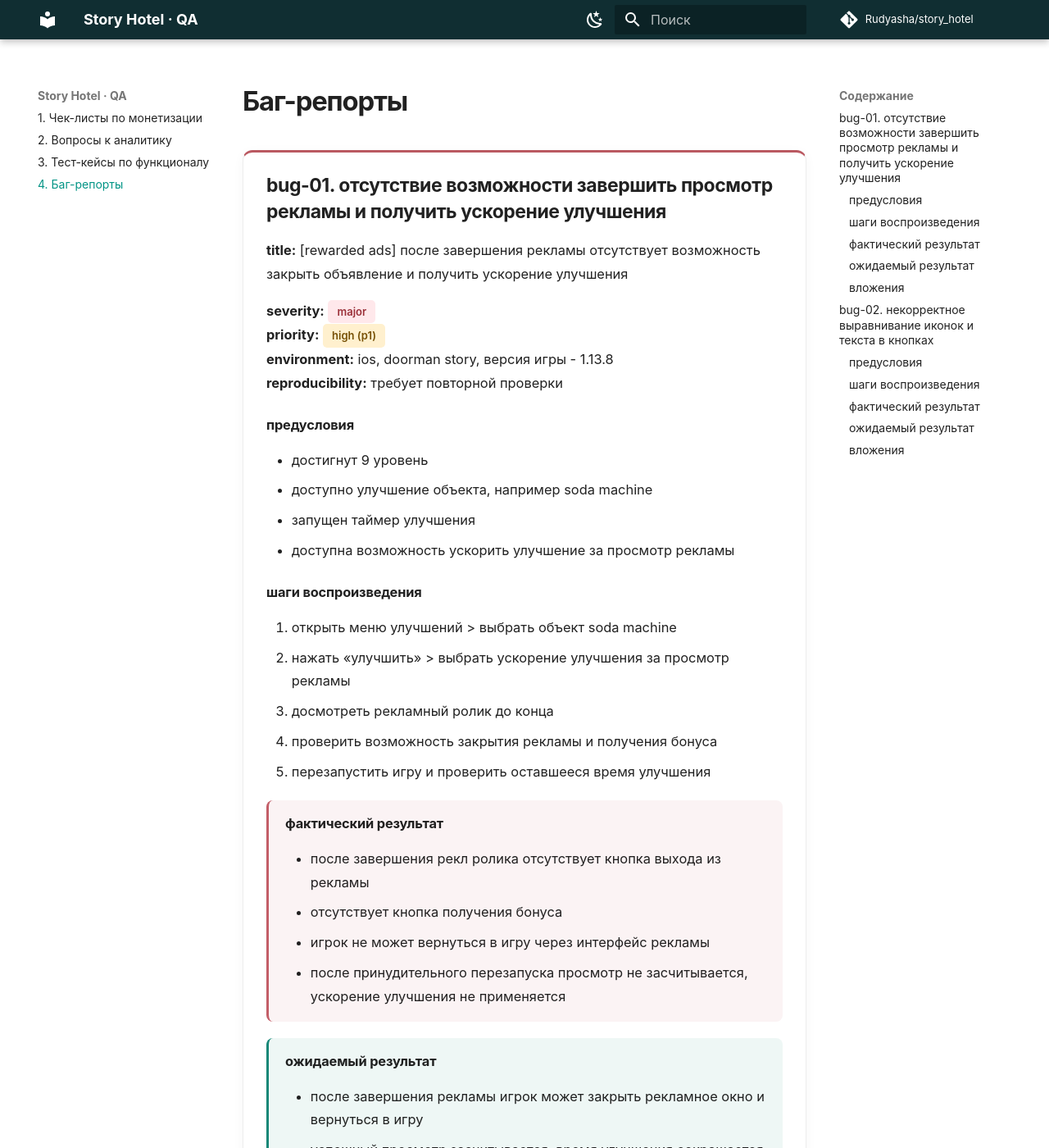
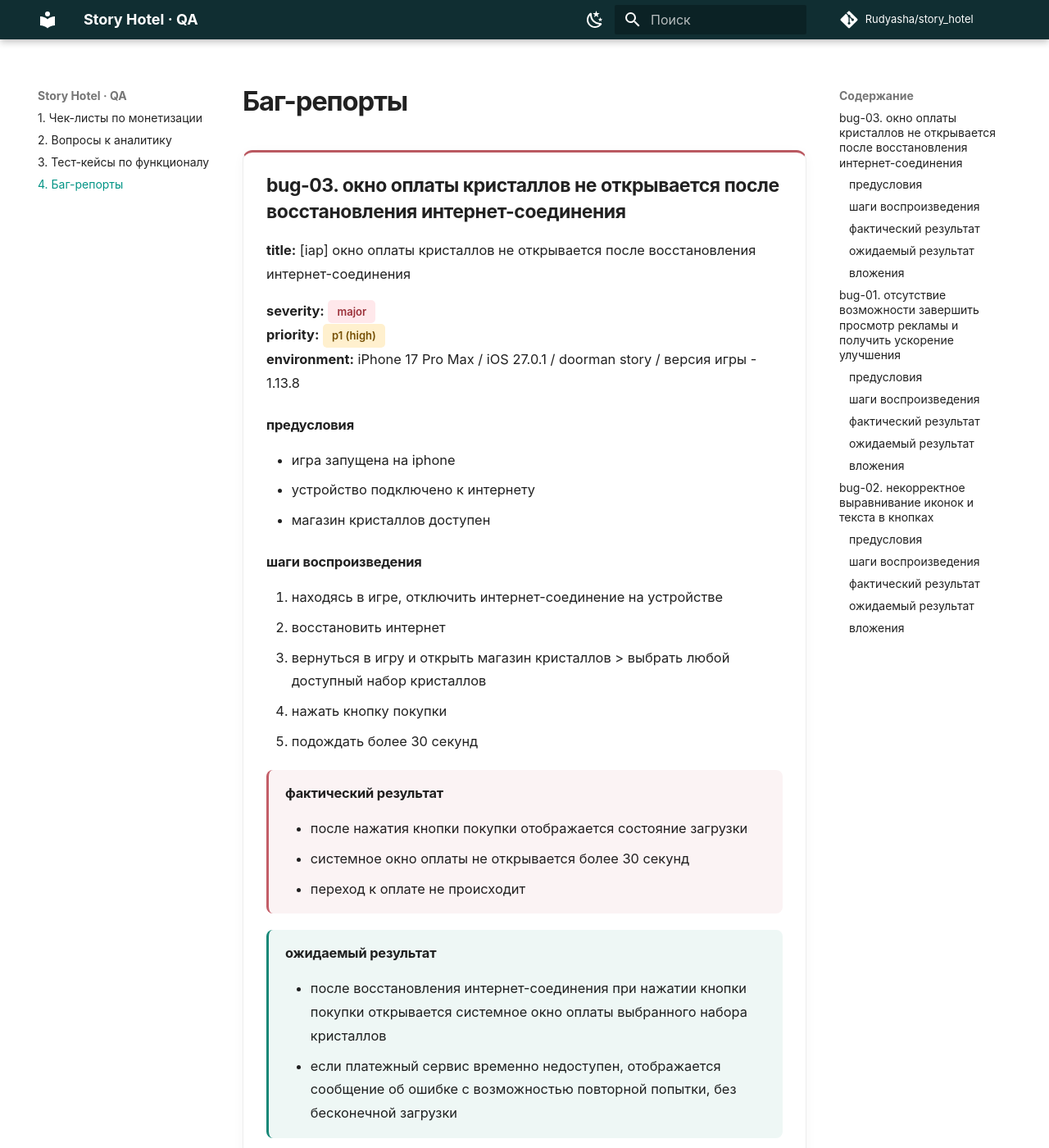
Before and after one commit to Rudyasha/story_hotel, an MkDocs documentation site: the page built from docs/bug-reports.md, in a window 1280 px wide and 1400 px high. Shown: the whole window at 82% size. Built offline with MkDocs 1.6.1 and Material for MkDocs 9.7.7, drawn with Linux system fonts in a browser that asks for light colours; comment, search, counter and statistics services are not loaded; some of the changed text lies outside the part shown.

Commit message:
docs: add IAP bug first and update test environments

```diff
--- a/docs/bug-reports.md
+++ b/docs/bug-reports.md
@@ -1,4 +1,51 @@
 # Баг-репорты
+
+<div class="test-case bug-report" markdown>
+
+## bug-03. окно оплаты кристаллов не открывается после восстановления интернет-соединения {#bug-03}
+
+**title:** [iap] окно оплаты кристаллов не открывается после восстановления интернет-соединения
+
+**severity:** <span class="case-tag negative">major</span><br>
+**priority:** <span class="case-tag priority">p1 (high)</span><br>
+**environment:** iPhone 17 Pro Max / iOS 27.0.1 / doorman story / версия игры - 1.13.8
+
+### предусловия
+
+- игра запущена на iphone
+- устройство подключено к интернету
+- магазин кристаллов доступен
+
+### шаги воспроизведения
+
+1. находясь в игре, отключить интернет-соединение на устройстве
+2. восстановить интернет
+3. вернуться в игру и открыть магазин кристаллов > выбрать любой доступный набор кристаллов
+4. нажать кнопку покупки
+5. подождать более 30 секунд
+
+<div class="result-panel actual" markdown>
+
+### фактический результат
+
+- после нажатия кнопки покупки отображается состояние загрузки
+- системное окно оплаты не открывается более 30 секунд
+- переход к оплате не происходит
+
+</div>
+
+<div class="result-panel expected" markdown>
+
+### ожидаемый результат
+
+- после восстановления интернет-соединения при нажатии кнопки покупки открывается системное окно оплаты выбранного набора кристаллов
+- если платежный сервис временно недоступен, отображается сообщение об ошибке с возможностью повторной попытки, без бесконечной загрузки
+
+</div>
+
+### вложения
+
+</div>
 
 <div class="test-case bug-report" markdown>
 
@@ -8,7 +55,7 @@
 
 **severity:** <span class="case-tag negative">major</span><br>
 **priority:** <span class="case-tag priority">high (p1)</span><br>
-**environment:** ios, doorman story, версия игры - 1.13.8<br>
+**environment:** iPhone 17 Pro Max / iOS 27.0.1 / doorman story / версия игры - 1.13.8<br>
 **reproducibility:** требует повторной проверки
 
 ### предусловия
@@ -30,8 +77,8 @@
 
 ### фактический результат
 
-- после завершения рекл ролика отсутствует кнопка выхода из рекламы
-- отсутствует кнопка получения бонуса
+- после завершения рекл ролика отсутствуют кнопки закрытия рекламы и получения бонуса
+- отсутствует кнопка выхода из рекламы
 - игрок не может вернуться в игру через интерфейс рекламы
 - после принудительного перезапуска просмотр не засчитывается, ускорение улучшения не применяется
 
@@ -63,7 +110,7 @@
 
 **severity:** <span class="case-tag neutral">minor</span><br>
 **priority:** <span class="case-tag priority">medium (p2)</span><br>
-**environment:** ios, doorman story, версия игры - 1.13.8
+**environment:** iPhone 17 Pro Max / iOS 27.0.1 / doorman story / версия игры - 1.13.8
 
 ### предусловия
 
```
Also changed, not shown: README.md (+1 -1 lines), docs/test-cases.md (+22 -22 lines).
